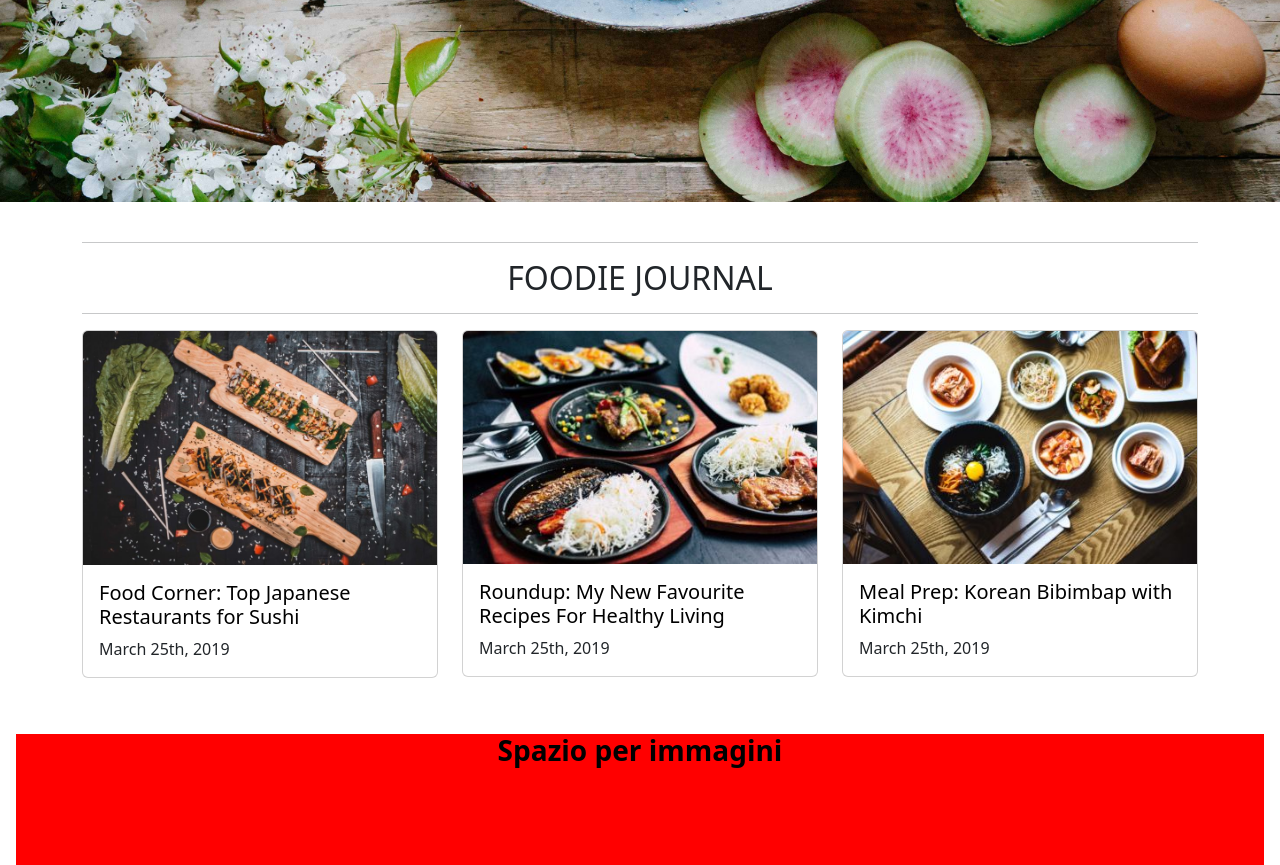
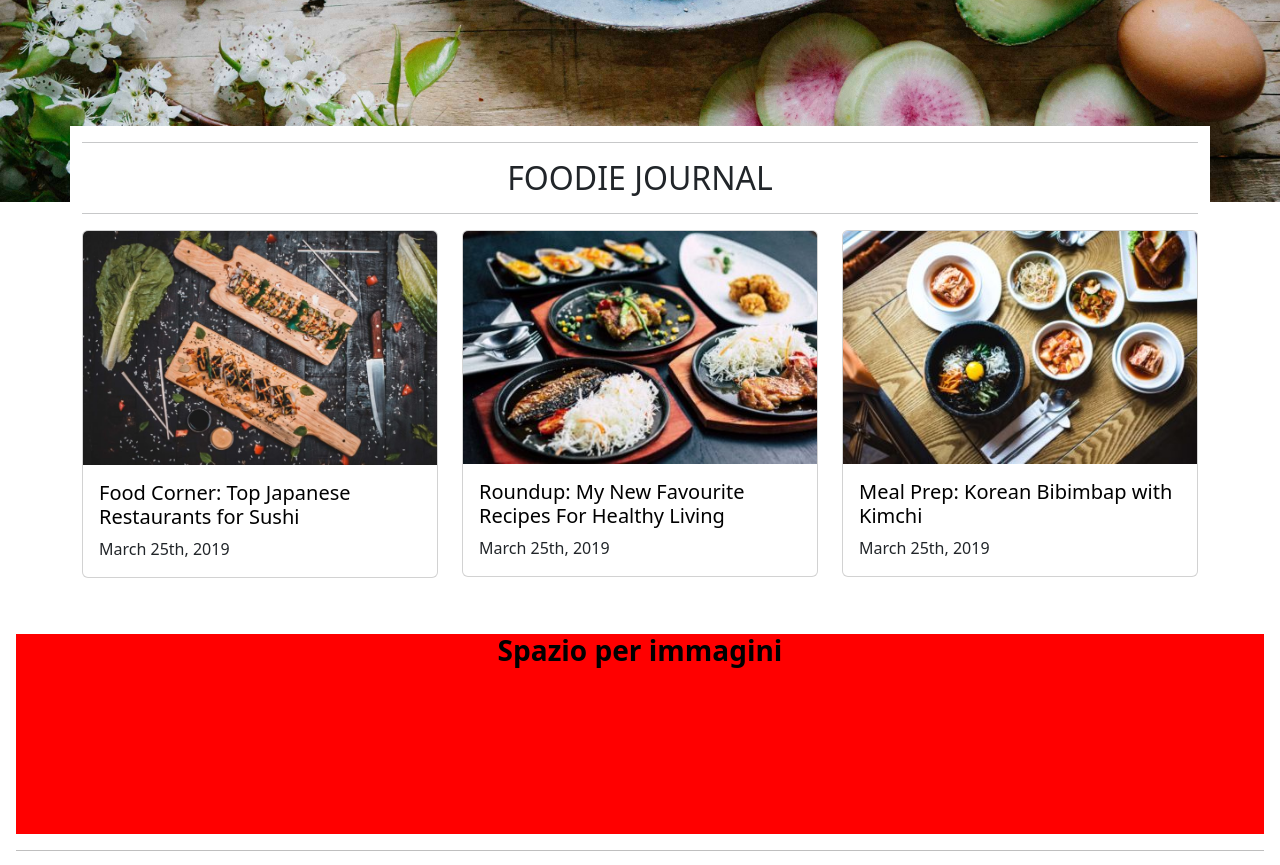
Before and after one commit to wmancaniello/proj-html-vuejs, a Vue app: page / in a window 1280 px wide. Shown: the part 900-1765 px from the top of the page. Built offline with nearby package versions, Linux system fonts and the light colour scheme; grey boxes are pictures that could not be loaded; the HTML template or start-up script is replaced by a standard one.

Commit message:
fix: margin

```diff
--- a/src/pages/HomePage.vue
+++ b/src/pages/HomePage.vue
@@ -33,7 +33,7 @@ export default {};
   </div>
 
   <!-- Card con cibo -->
-  <div class="container">
+  <div class="container ms-container-card">
     <div class="row justify-content-center mt-4">
         <div class="col-12">
             <hr>
@@ -74,6 +74,8 @@ export default {};
 </template>
 
 <style scoped lang="scss">
+
+
 .ms-home-bg {
   background-image: url("../assets/img/bg-1.jpg");
   background-size: cover;
@@ -87,6 +89,7 @@ export default {};
   .ms-btn-home {
     background-color: #fc7523;
     border: none;
+    margin-bottom: -50px;
   }
 
   .ms-banner-bg {
@@ -104,4 +107,13 @@ a {
 .ms-banner-text:hover {
   color: #fc7523;
 }
+
+/* CARD CON CIBO */
+.ms-container-card{
+    margin: auto;
+    background-color: #FFFF;
+    margin-top: -100px;
+
+}
+
 </style>
--- a/src/style/general.scss
+++ b/src/style/general.scss
@@ -2,3 +2,7 @@
 @import "bootstrap/scss/bootstrap";
 // Fontawesome
 @import "@fortawesome/fontawesome-free/css/all.min.css";
+
+body{
+    background-color: #f5f5f1;
+}
```
